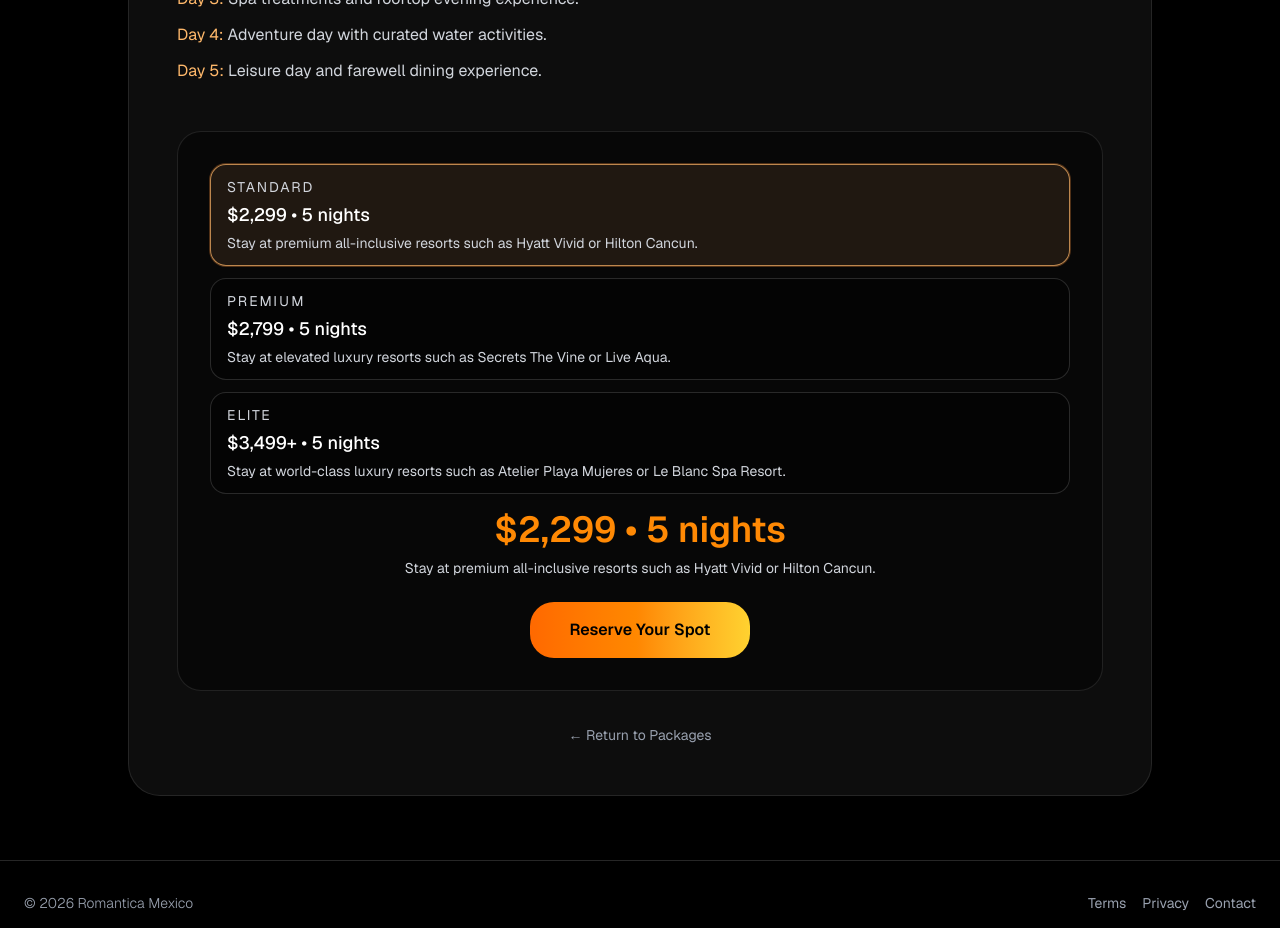
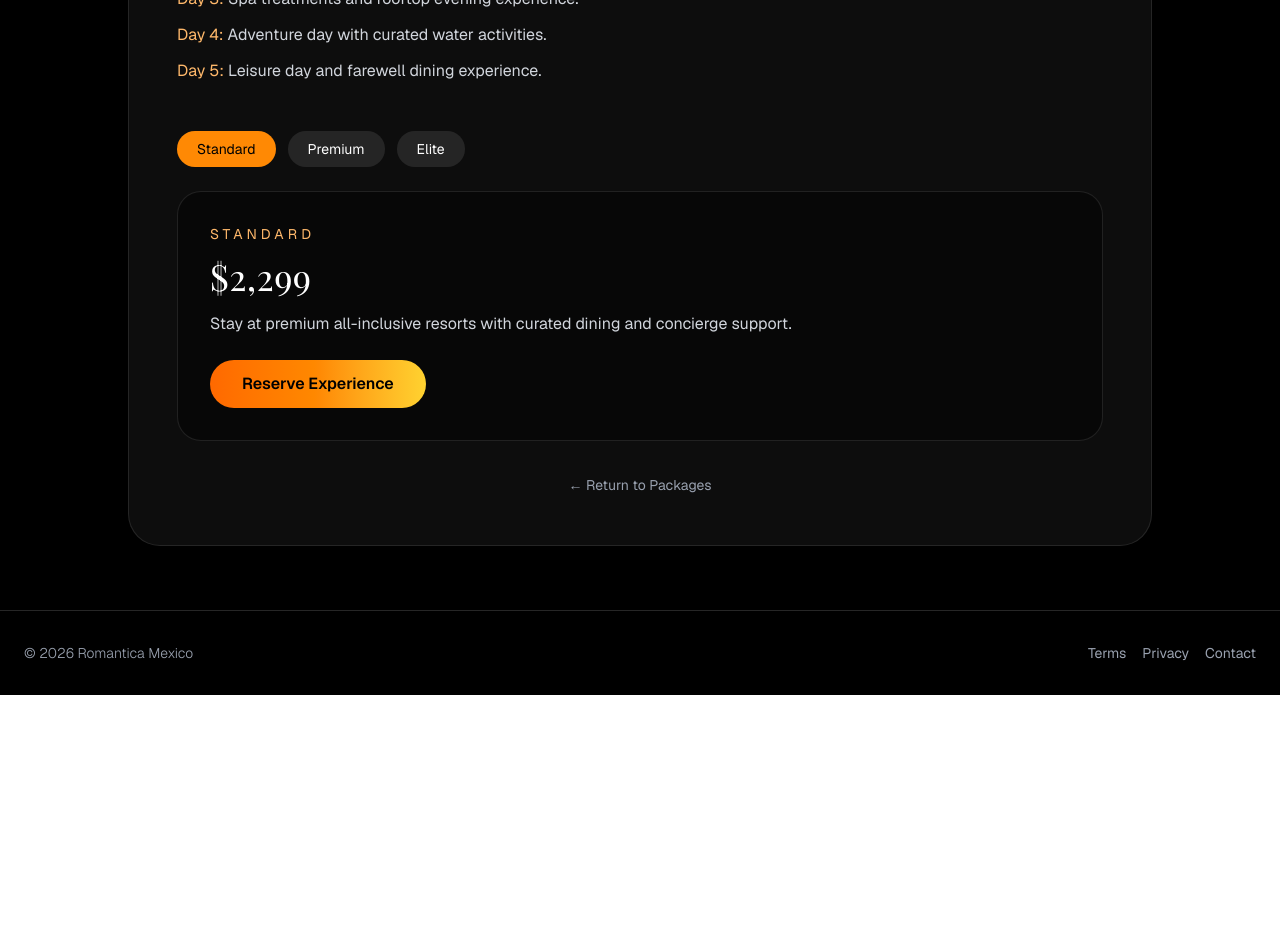
Before and after one commit to ftriebel-art/romantica-mexico, a Next.js app: page /packages/cancun in a window 1280 px wide. Shown: the part 1200-2128 px from the top of the page. After the commit the page ends 1895 px from the top, so only its background shows below. Built offline with nearby package versions, Linux system fonts and the light colour scheme.

Commit message:
Fix TypeScript deployment error

```diff
--- a/app/components/CancunPricingSelector.tsx
+++ b/app/components/CancunPricingSelector.tsx
@@ -5,89 +5,70 @@ import { useState } from "react";
 const cancunPricingTiers = {
   standard: {
     name: "Standard",
-    price: "$2,299 • 5 nights",
+    price: "$2,299",
     details:
-      "Stay at premium all-inclusive resorts such as Hyatt Vivid or Hilton Cancun.",
+      "Stay at premium all-inclusive resorts with curated dining and concierge support.",
   },
 
   premium: {
     name: "Premium",
-    price: "$2,799 • 5 nights",
+    price: "$3,499",
     details:
-      "Stay at elevated luxury resorts such as Secrets The Vine or Live Aqua.",
+      "Oceanfront suites, upgraded experiences, luxury dining, and elevated concierge access.",
   },
 
   elite: {
     name: "Elite",
-    price: "$3,499+ • 5 nights",
+    price: "$5,999",
     details:
-      "Stay at world-class luxury resorts such as Atelier Playa Mujeres or Le Blanc Spa Resort.",
+      "Ultra-luxury private experiences, premium suites, VIP transfers, and fully customized planning.",
   },
 };
 
+type CancunTier = keyof typeof cancunPricingTiers;
+
 export default function CancunPricingSelector() {
   const [selectedCancunTier, setSelectedCancunTier] =
-    useState("standard");
+    useState<CancunTier>("standard");
 
   const selectedCancunTierData =
     cancunPricingTiers[selectedCancunTier];
 
   return (
-    <div className="mt-12 rounded-3xl border border-white/10 bg-black/40 p-6 text-center md:p-8">
-      <div className="mb-4 grid gap-3 text-left">
-        {Object.keys(cancunPricingTiers).map((tierKey) => {
-          const tier = cancunPricingTiers[tierKey];
-
-          const isSelected =
-            selectedCancunTier === tierKey;
-
-          return (
+    <section className="mt-12">
+      <div className="flex flex-wrap gap-3">
+        {(Object.keys(cancunPricingTiers) as CancunTier[]).map((tier) => (
           <button
-              key={tierKey}
-              type="button"
-              onClick={() =>
-                setSelectedCancunTier(tierKey)
-              }
-              className={`rounded-2xl border px-4 py-3 text-left transition-all duration-500 ${
-                isSelected
-                  ? "border-orange-300/70 bg-orange-300/10 shadow-[0_0_0_1px_rgba(251,146,60,0.3)]"
-                  : "border-white/15 bg-black/40 hover:border-orange-300/40 hover:bg-white/5"
+            key={tier}
+            onClick={() => setSelectedCancunTier(tier)}
+            className={`rounded-full px-5 py-2 text-sm transition-all duration-300 ${
+              selectedCancunTier === tier
+                ? "bg-orange-400 text-black"
+                : "bg-white/10 text-white hover:bg-white/20"
             }`}
           >
-              <p className="text-sm uppercase tracking-[0.14em] text-gray-300">
-                {tier.name}
+            {cancunPricingTiers[tier].name}
+          </button>
+        ))}
+      </div>
+
+      <div className="mt-6 rounded-3xl border border-white/10 bg-black/40 p-8">
+        <p className="text-sm uppercase tracking-[0.3em] text-orange-300">
+          {selectedCancunTierData.name}
         </p>
 
-              <p className="mt-1 text-lg font-medium text-white">
-                {tier.price}
-              </p>
+        <h3 className="mt-3 text-4xl font-light">
+          {selectedCancunTierData.price}
+        </h3>
 
-              <p className="mt-1 text-sm text-gray-300">
-                {tier.details}
-              </p>
-            </button>
-          );
-        })}
-      </div>
-
-      <p className="mb-2 text-3xl font-semibold text-orange-400 md:text-4xl">
-        {selectedCancunTierData.price}
-      </p>
-
-      <p className="mb-6 text-sm text-gray-300">
+        <p className="mt-4 max-w-2xl text-gray-300">
           {selectedCancunTierData.details}
         </p>
 
-      <a
-        href="https://book.stripe.com/4gM6oI3zn6519EleQIgbm01"
-        target="_blank"
-        rel="noopener noreferrer"
-        className="inline-block w-full md:w-auto"
-      >
-        <button className="w-full rounded-3xl bg-gradient-to-r from-orange-500 via-orange-400 to-amber-300 px-10 py-4 font-semibold text-black transition-all duration-300 ease-out hover:scale-[1.02] hover:shadow-xl hover:shadow-orange-500/25">
-          Reserve Your Spot
+        <button className="mt-6 rounded-full bg-gradient-to-r from-orange-500 via-orange-400 to-amber-300 px-8 py-3 font-semibold text-black transition-all duration-300 hover:scale-[1.02]">
+          Reserve Experience
         </button>
-      </a>
       </div>
+    </section>
   );
 }
```
Also changed, not shown: package.json (+3 -10 lines), tsconfig.json (+16 -6 lines), 1 other file (tests, documents, lock files or other folders). Lines whose indentation alone changed are shown as unchanged.
